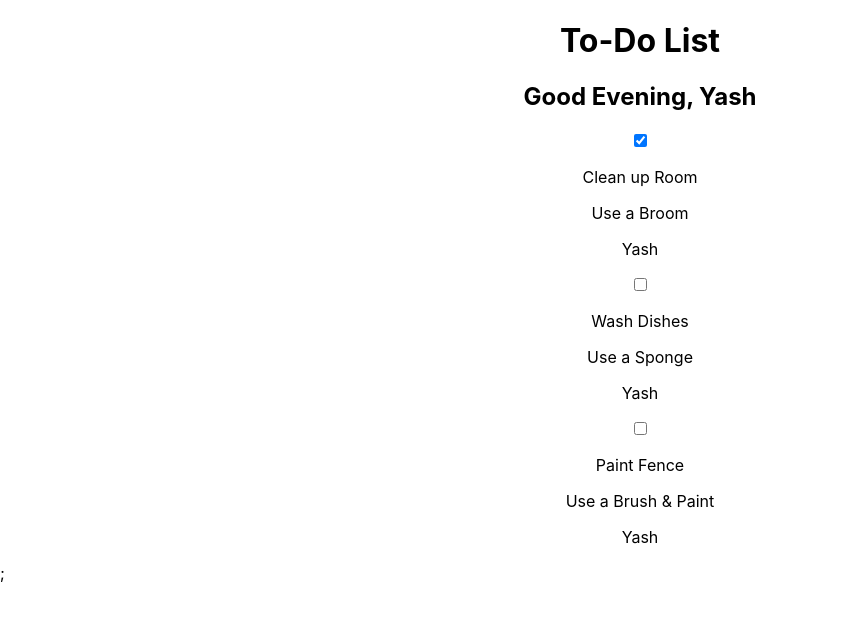
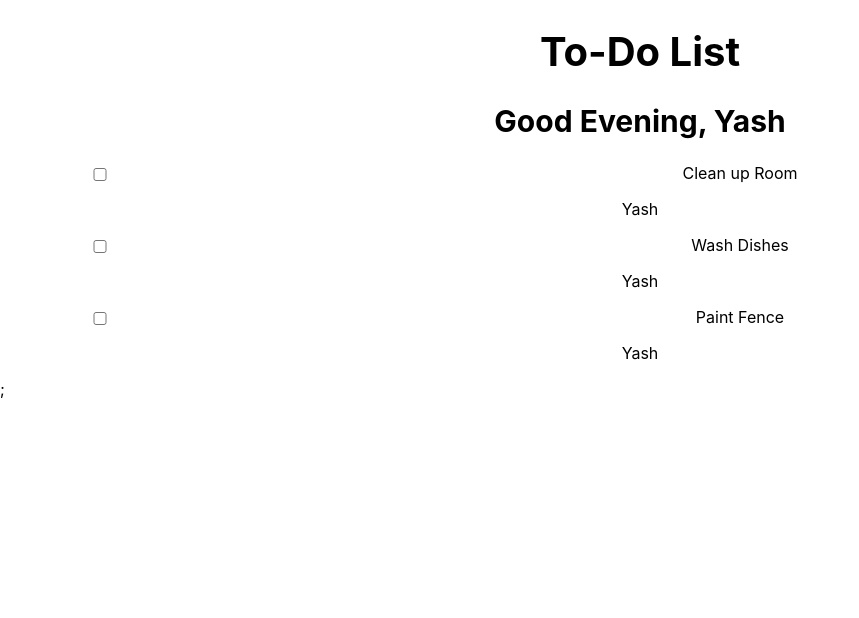
Before and after one commit to yash-suresh/2-do-List, a React (Create React App) app: page / in a window 1280 px wide. Shown: the top 618 px of the page, without its empty margins (0-859 px from the left). Built offline with nearby package versions, Linux system fonts and the light colour scheme.

Commit message:
removed tools

```diff
--- a/src/List.js
+++ b/src/List.js
@@ -43,7 +43,7 @@ class List extends React.Component
     {
         return (
             <div className="List">
-                <input type="checkbox" defaultChecked={this.props.completed} onChange={this.toggleChange}/>
+                <input type="checkbox" className= "CheckBox" defaultChecked={this.isChecked} onChange={this.toggleChange}/>
                 <p>{this.props.task}</p>
                 <p style={{display: !this.props.item && "none"}}> Use a {this.props.item}</p>
                 <p> {this.state.name}</p>
--- a/src/index.css
+++ b/src/index.css
@@ -21,5 +21,15 @@ code {
 
 .Header
 {
-  text-align: center
+  text-align: center;
+  font-size: 20px;
+
 }
+
+.CheckBox
+{
+  float: left;
+  margin: 5px 0px;
+  width: 200px;
+  border:solid 1px;
+}
--- a/src/index.js
+++ b/src/index.js
@@ -72,8 +72,7 @@ class Welcome extends React.Component
 
     render()
     {
-        const TaskList = Items.map(individualItem => <List task = {individualItem.task} item = {individualItem.item}
-                                                  completed = {individualItem.completed}/>);
+        const TaskList = Items.map(individualItem => <List task = {individualItem.task}/>);
         return(
 
             <div>
```
